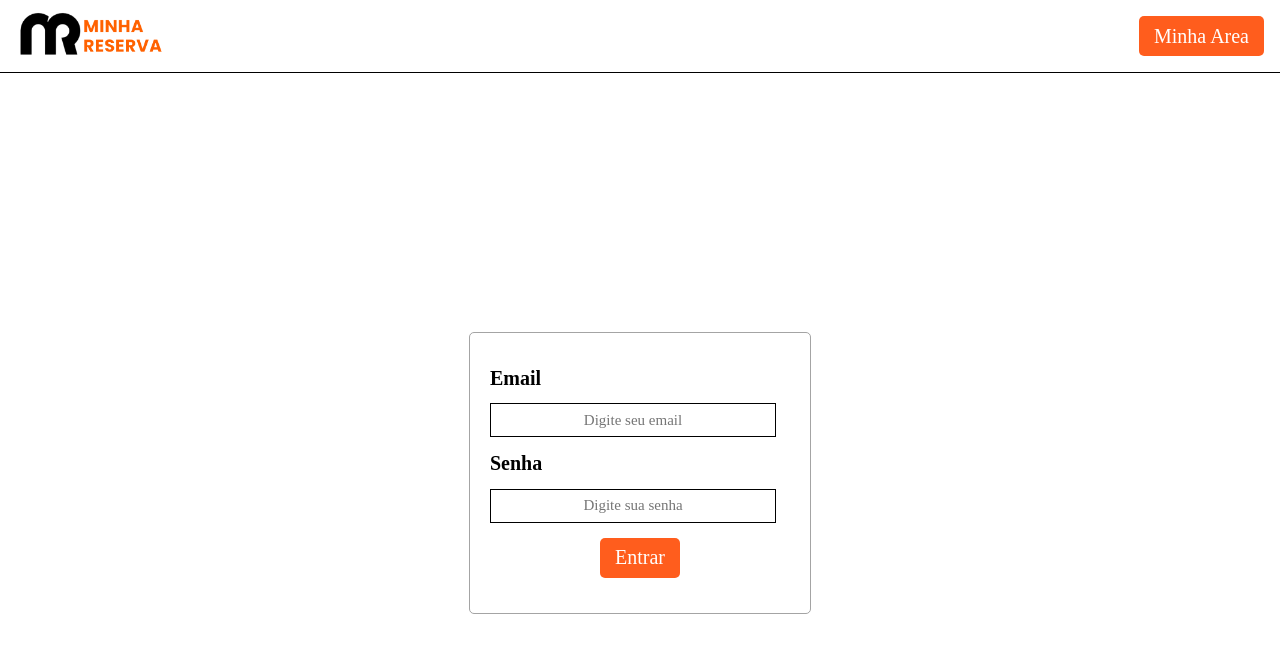
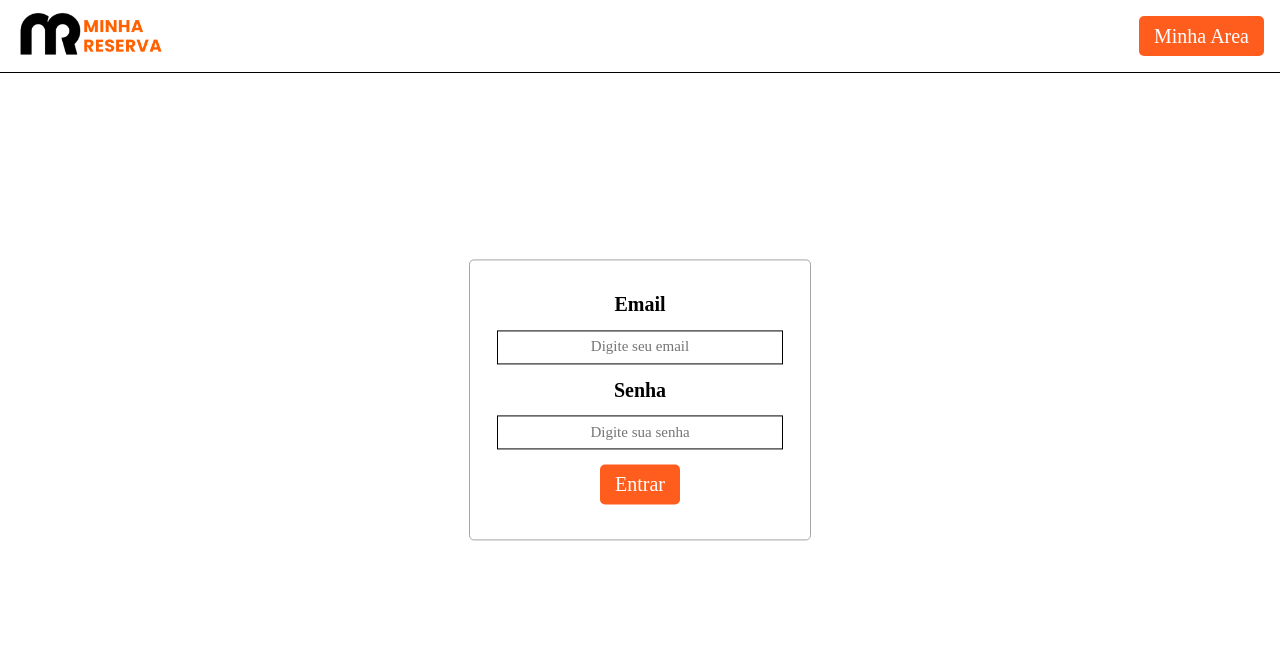
Before and after one commit to williambarrilli/agendamento, a React (Create React App) app: page /login in a window 1280 px wide. Shown: the top 652 px of the page. Built offline with nearby package versions, Linux system fonts and the light colour scheme; no server answers.

Commit message:
adjust login modal

```diff
--- a/src/pages/login/styles.module.scss
+++ b/src/pages/login/styles.module.scss
@@ -4,10 +4,14 @@
   display: flex;
   justify-content: center;
   align-items: center;
-  height: 100vh;
   background-color: $tertiary-color;
 }
 .modalContent {
+  position: fixed;
+  top: 50%;
+  left: 50%;
+  transform: translate(-50%, -50%);
+  text-align: center;
   font-family: sans-serif;
   font-size: 20px;
   border: solid 0.5px rgb(164, 164, 164);
```
